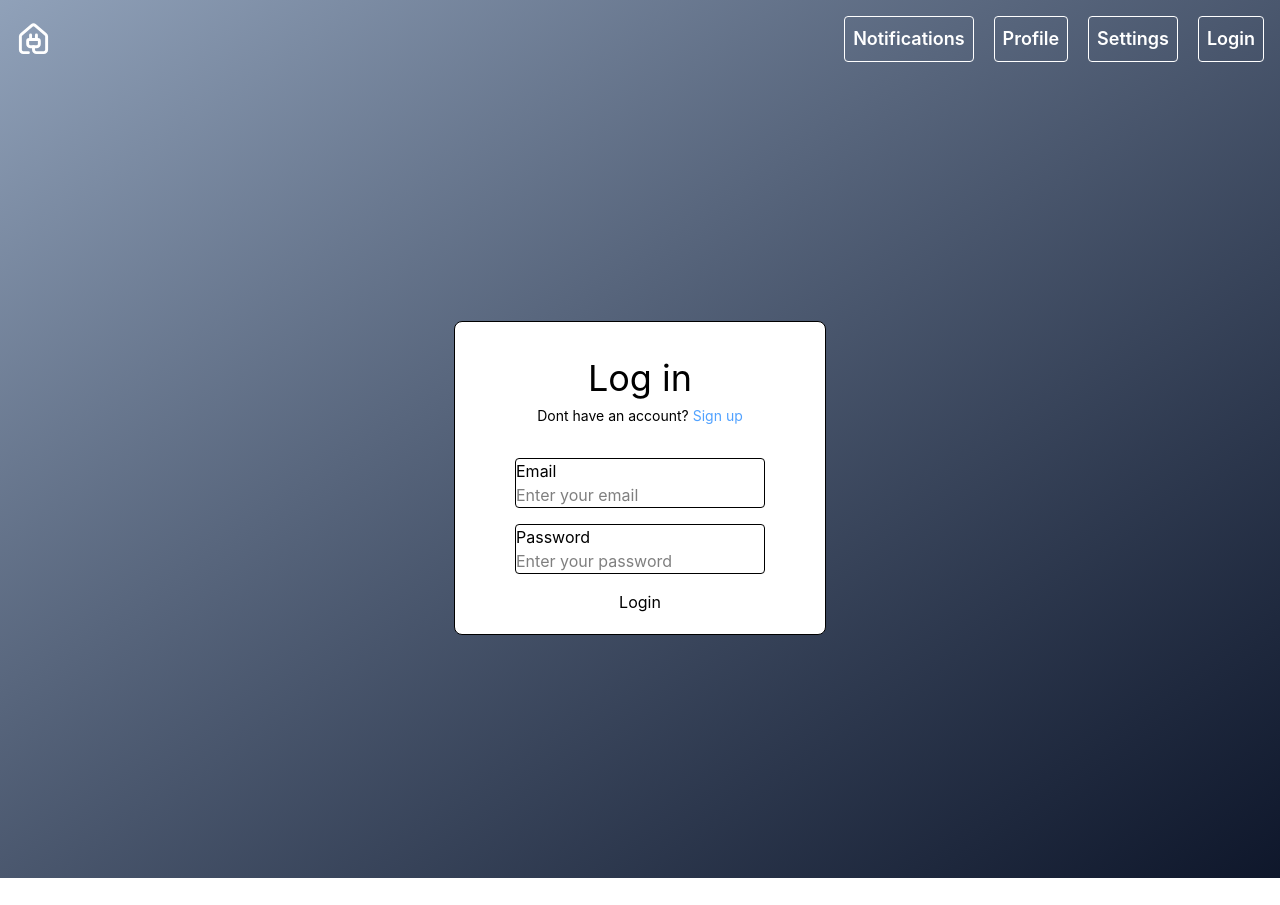
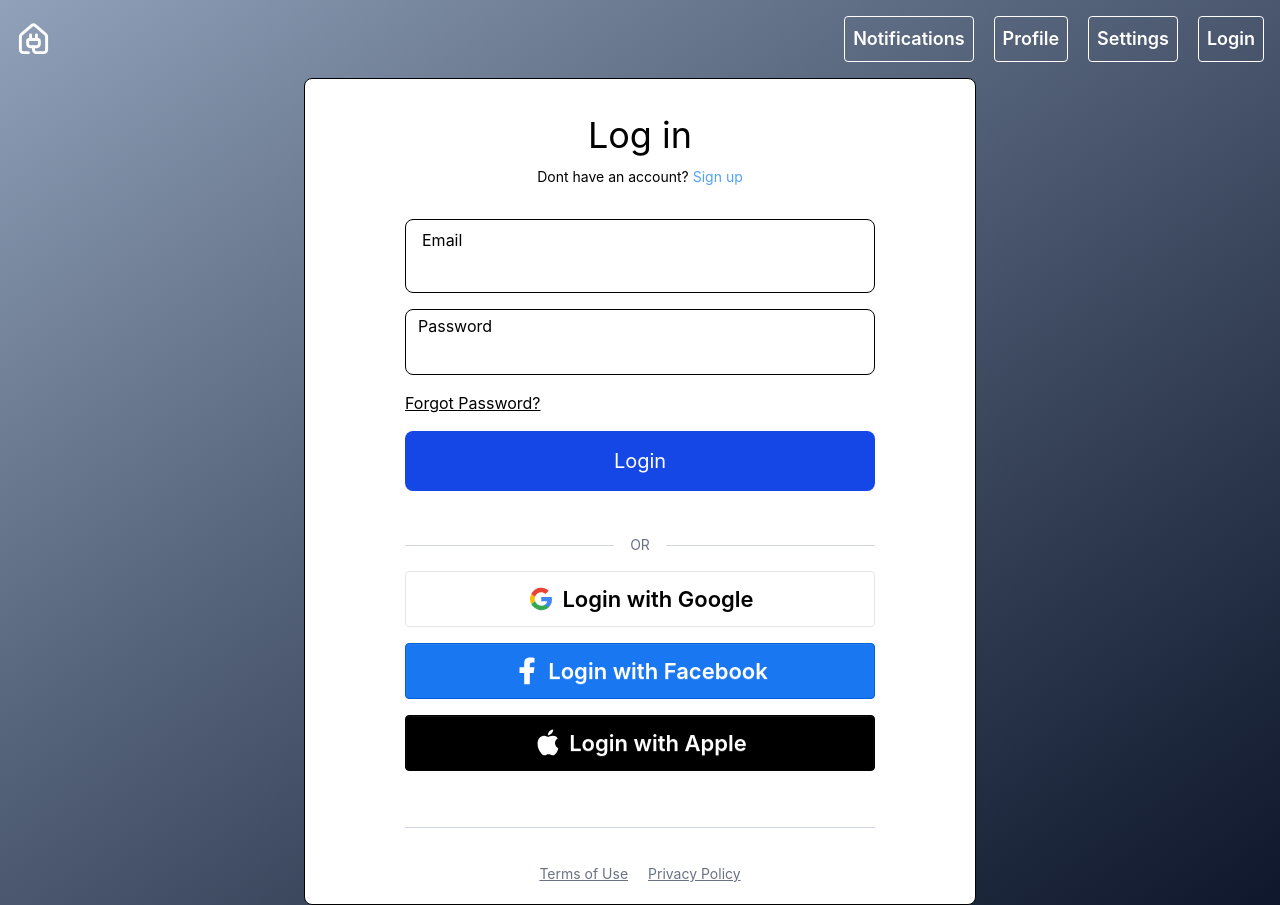
Before and after one commit to acquah-forever/mern1, a React (Vite) app: page /login in a window 1280 px wide. Before the commit the page ends 878 px from the top, so only its background shows below. Built offline with nearby package versions, Linux system fonts and the light colour scheme.

Commit message:
finalised login

```diff
--- a/package.json
+++ b/package.json
@@ -26,6 +26,7 @@
     "@types/react": "^19.2.17",
     "@types/react-dom": "^19.2.3",
     "@vitejs/plugin-react": "^6.0.4",
+    "daisyui": "^5.7.14",
     "eslint": "^10.8.0",
     "eslint-plugin-react-hooks": "^7.1.1",
     "eslint-plugin-react-refresh": "^0.5.3",
--- a/src/index.css
+++ b/src/index.css
@@ -1 +1,2 @@
 @import "tailwindcss";
+@plugin "daisyui";
--- a/src/pages/Login.tsx
+++ b/src/pages/Login.tsx
@@ -1,4 +1,5 @@
 import { useForm } from "react-hook-form";
+import { CircleAlert } from "lucide-react";
 
 
 type FormValues = {
@@ -21,25 +22,54 @@ const Login = () => {
 
   return (
     <div className=" flex flex-col justify-center items-center gap-5 min-h-screen">
-      <form className="bg-white border rounded-lg flex flex-col gap-4 px-15 py-5" onSubmit={handleSubmit(onsubmit)}>
-        <div className="flex flex-col justify-center items-center gap-2 p-4">
+      <form className="bg-white border rounded-lg flex flex-col gap-4 px-25 py-5 max-w-2xl w-full" onSubmit={handleSubmit(onsubmit)}>
+        <div className="flex flex-col justify-center items-center gap-3 p-4">
           <h1 className="text-4xl">Log in</h1>
-          <p className="text-sm">Dont have an account? <span className="cursor-pointer text-blue-400">Sign up</span></p>
+          <p className="text-sm">Dont have an account? <span className="cursor-pointer text-blue-400 text-sm">Sign up</span></p>
         </div>
 
-        <div className="flex flex-col border rounded">
-          <label htmlFor="email">Email</label>
-          <input type="email" placeholder="Enter your email" {...register("email", { required: "Enter Email" })} />
-          {errors.email && <span>{errors.email.message} </span>}
+        <div className="p-1 flex flex-col border hover:border-blue-500 rounded-lg">
+          <label className="pl-3 py-1" htmlFor="email">Email</label>
+          <input className="p-1 outline-none border-none" type="email" {...register("email", { required: "Enter an email address, like name@example.com" })} />
         </div>
+        {errors.email && <span className="text-red-500 text-sm font-semibold flex items-center">
+          <CircleAlert className="mr-1" size={15} />
+          {errors.email.message} </span>}
 
-        <div className="flex flex-col border rounded">
-          <label htmlFor="password">Password</label>
-          <input type="password" placeholder="Enter your password" {...register("password", { required: "Enter Password" })} />
-          {errors.password && <span>{errors.password.message}</span>}
+        <div className=" flex flex-col border hover:border-blue-500 rounded-lg">
+          <label className="pl-3 py-1" htmlFor="password">Password</label>
+          <input className="p-1 outline-none border-none" type="password" {...register("password", { required: "This field is required" })} />
         </div>
-
-        <button type="submit">Login</button>
+        {errors.password && <span className="text-red-500 text-sm font-semibold flex items-center">
+          <CircleAlert className="mr-1" size={15} />
+          {errors.password.message}</span>}
+        <span className="cursor-pointer underline hover:text-slate-500">Forgot Password?</span>
+        <button className="bg-blue-700 text-white rounded-lg py-4 text-xl mb-7 hover:bg-blue-500 cursor-pointer" type="submit">Login</button>
+        <div className="flex items-center">
+          <div className="grow border-t border-gray-300"></div>
+          <span className="mx-4 text-sm text-gray-500">OR</span>
+          <div className="grow border-t border-gray-300"></div>
+        </div>
+        <button className="btn btn-xl bg-white text-black border-[#e5e5e5]">
+          <svg aria-label="Google logo" width="30" height="30" xmlns="http://www.w3.org/2000/svg" viewBox="0 0 512 512"><g><path d="m0 0H512V512H0" fill="#fff"></path><path fill="#34a853" d="M153 292c30 82 118 95 171 60h62v48A192 192 0 0190 341"></path><path fill="#4285f4" d="m386 400a140 175 0 0053-179H260v74h102q-7 37-38 57"></path><path fill="#fbbc02" d="m90 341a208 200 0 010-171l63 49q-12 37 0 73"></path><path fill="#ea4335" d="m153 219c22-69 116-109 179-50l55-54c-78-75-230-72-297 55"></path></g></svg>
+          Login with Google
+        </button>
+        <button className="btn btn-xl bg-[#1A77F2] text-white border-[#005fd8]">
+          <svg aria-label="Facebook logo" width="30" height="30" xmlns="http://www.w3.org/2000/svg" viewBox="0 0 32 32"><path fill="white" d="M8 12h5V8c0-6 4-7 11-6v5c-4 0-5 0-5 3v2h5l-1 6h-4v12h-6V18H8z"></path></svg>
+          Login with Facebook
+        </button>
+        <button className="btn btn-xl bg-black text-white border-black">
+          <svg aria-label="Apple logo" width="30" height="30" xmlns="http://www.w3.org/2000/svg" viewBox="0 0 1195 1195"><path fill="white" d="M1006.933 812.8c-32 153.6-115.2 211.2-147.2 249.6-32 25.6-121.6 25.6-153.6 6.4-38.4-25.6-134.4-25.6-166.4 0-44.8 32-115.2 19.2-128 12.8-256-179.2-352-716.8 12.8-774.4 64-12.8 134.4 32 134.4 32 51.2 25.6 70.4 12.8 115.2-6.4 96-44.8 243.2-44.8 313.6 76.8-147.2 96-153.6 294.4 19.2 403.2zM802.133 64c12.8 70.4-64 224-204.8 230.4-12.8-38.4 32-217.6 204.8-230.4z"></path></svg>
+          Login with Apple
+        </button>
+        <div className="flex items-center mt-10">
+          <div className="grow border-t border-gray-300"></div>
+          <div className="grow border-t border-gray-300"></div>
+        </div>
+        <div className="flex justify-center items-center gap-5 mt-5 text-sm text-gray-500">
+          <span className="cursor-pointer underline">Terms of Use</span>
+          <span className="cursor-pointer underline">Privacy Policy</span>
+        </div>
       </form>
     </div>
   )
```
Also changed, not shown: 1 other file (tests, documents, lock files or other folders).
